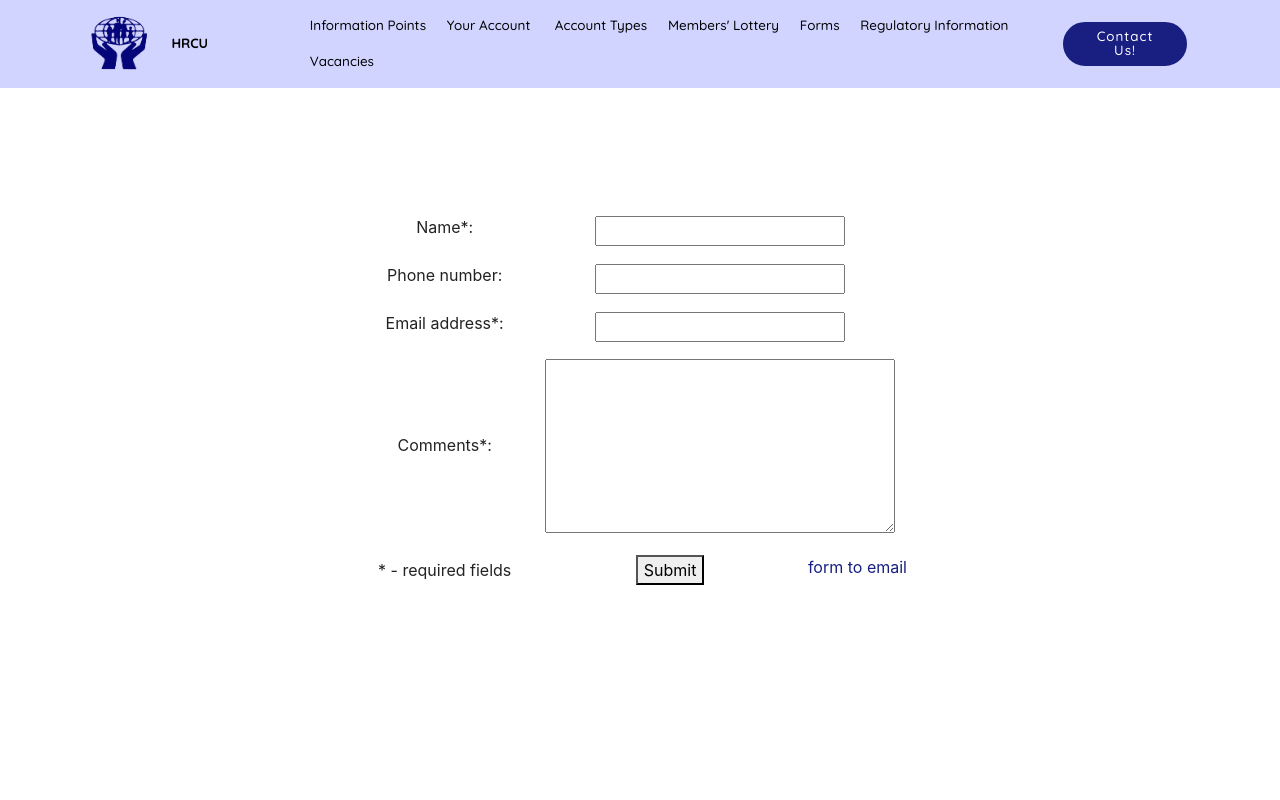
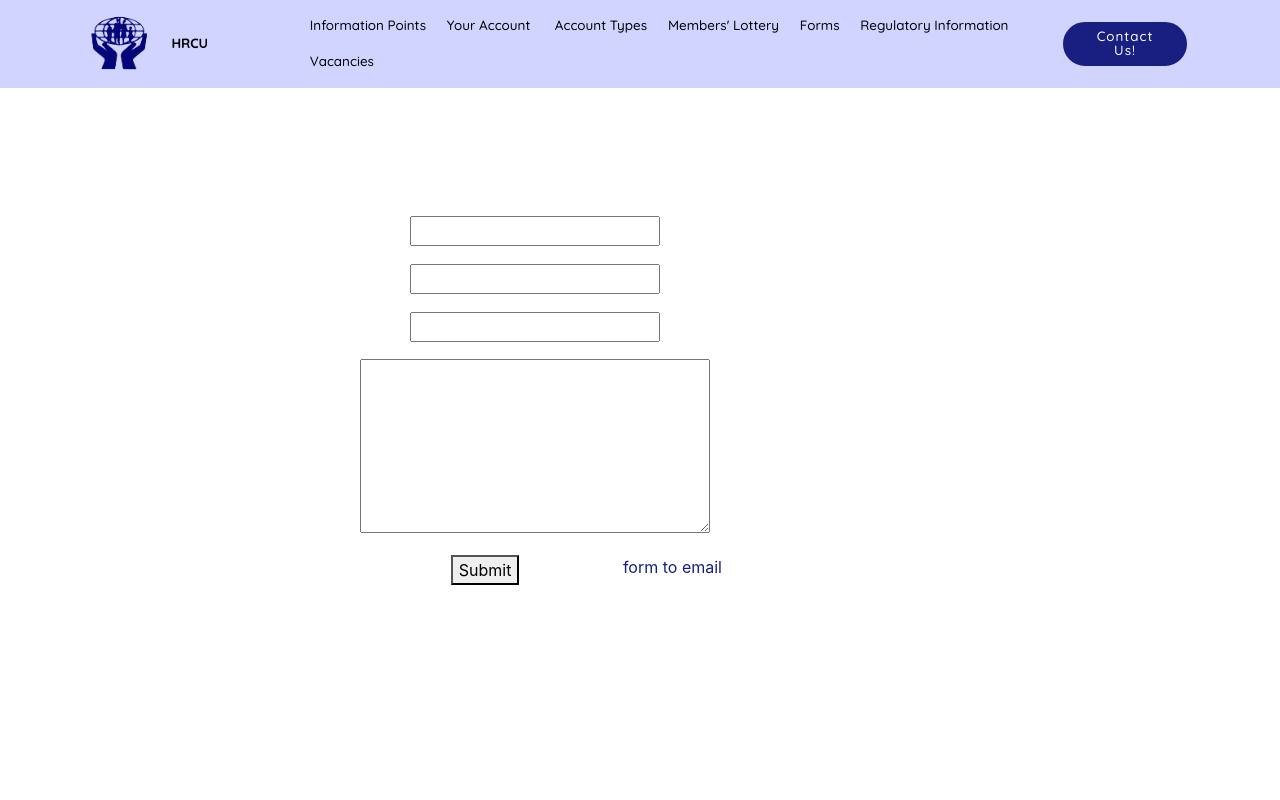
Before and after one commit to IzzyTrenfield/test, a plain HTML site: page index.html in a window 1280 px wide. Shown: the top 800 px of the page. Drawn offline with Linux system fonts and the light colour scheme.

Commit message:
Update index.html

```diff
--- a/index.html
+++ b/index.html
@@ -75,7 +75,7 @@
 
     <div class="container align-center">
         <div class="row justify-content-md-center">
-            <!-- <div class="mbr-white col-md-10"> -->
+            <div class="mbr-white col-md-10">
                <!-- <div class="container"> -->
 <form action="//submit.form" id="ContactUs100" method="post" onsubmit="return ValidateForm(this);">
 <script type="text/javascript">
```
